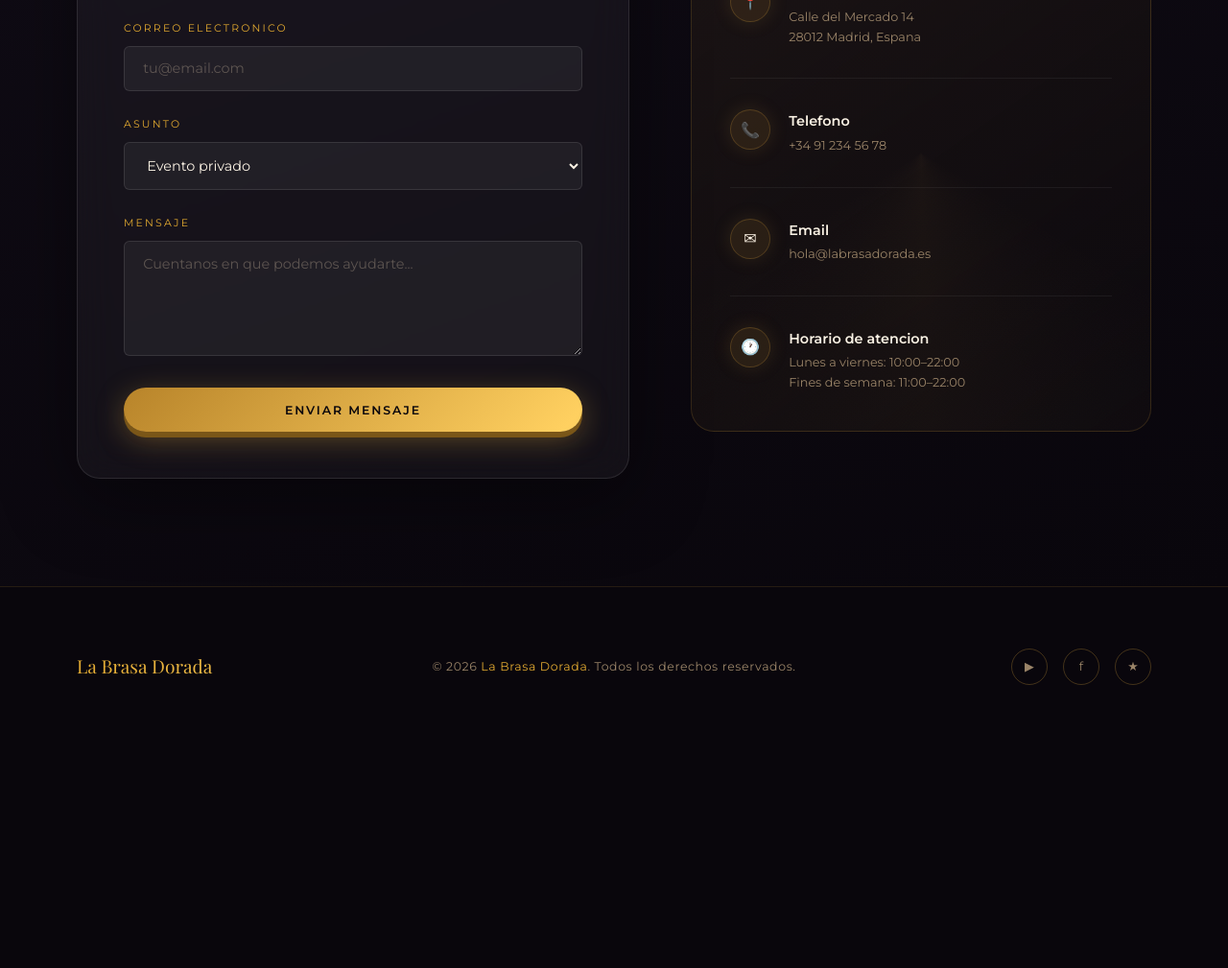
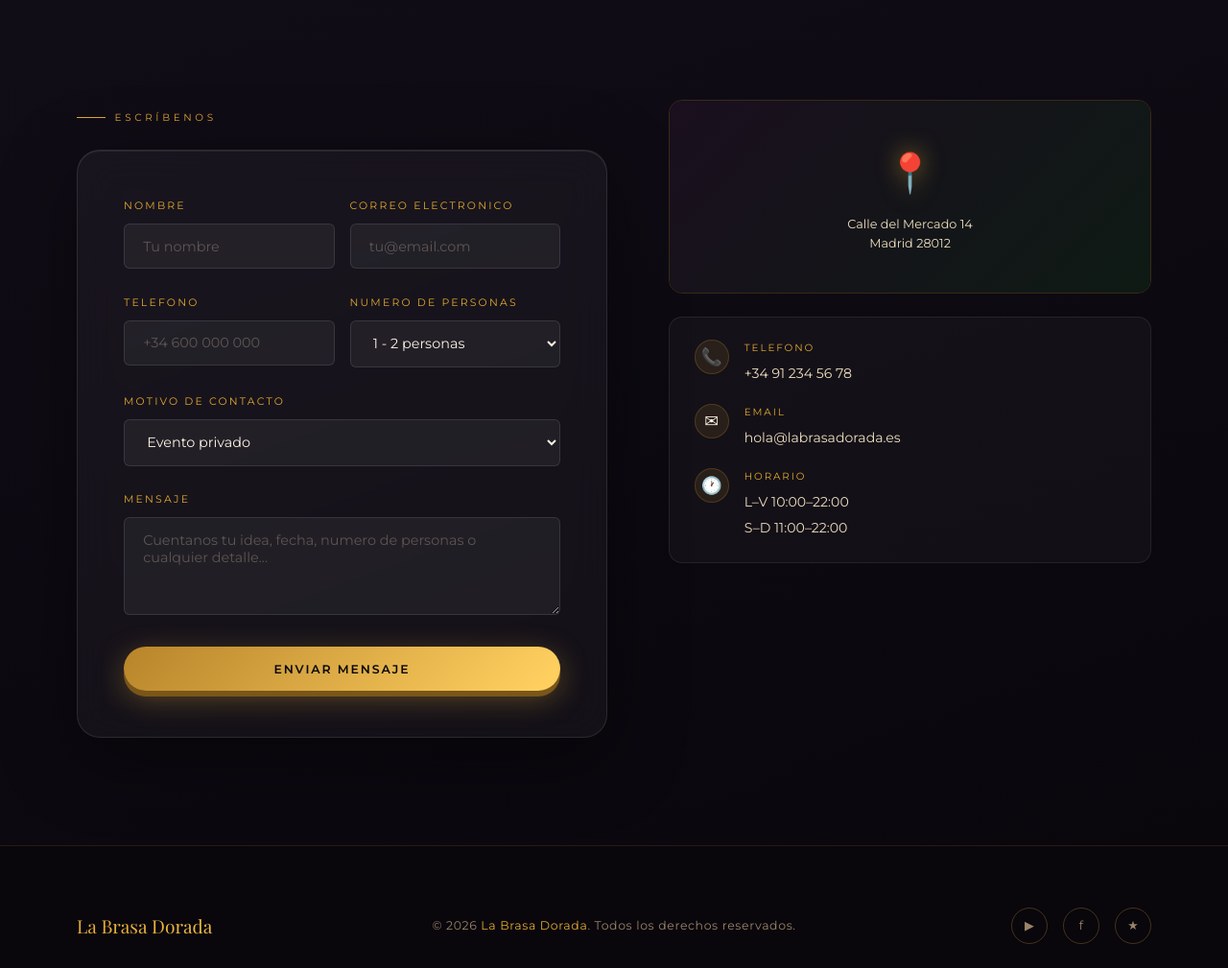
Before and after one commit to unpixeluneuro/restaurante1, a Flask app: page /contacto in a window 1280 px wide. Shown: the part 459-1468 px from the top of the page at 96% size. Before the commit the page ends 1173 px from the top, so only its background shows below. Run offline with Flask 3, Linux system fonts and the light colour scheme; some web fonts are replaced.

Commit message:
Add files via upload

```diff
--- a/templates/contacto.html
+++ b/templates/contacto.html
@@ -3,20 +3,31 @@
 
 {% block content %}
 
-<section id="contacto" style="padding-top: 8rem;">
-  <p class="section-tag reveal">Hablemos</p>
-  <h2 class="section-title reveal">Ponte en <em>contacto</em></h2>
-  <p class="section-lead reveal" style="margin-bottom:3rem;">
-    Eventos privados, menus especiales, prensa o colaboraciones.
-  </p>
+<!-- ═══ HERO CONTACTO ═══ -->
+<div class="contacto-hero">
+  <div class="contacto-hero-bg"></div>
+  <div class="contacto-hero-content">
+    <p class="section-tag reveal">Estamos aqui para ti</p>
+    <h1 class="contacto-hero-title reveal">Hablemos de algo<br><em>especial</em></h1>
+    <p class="contacto-hero-sub reveal">Eventos privados, menus a medida, prensa o colaboraciones.<br>Respondemos en menos de 24 horas.</p>
+  </div>
+</div>
+
+<!-- ═══ CONTENIDO ═══ -->
+<section id="contacto">
 
   {% if mensaje %}
   <div class="flash reveal">{{ mensaje }}</div>
   {% endif %}
 
-  <div class="reserva-grid">
+  <div class="contacto-grid">
 
-    <form method="POST" action="{{ url_for('contacto') }}" class="glass-form reveal">
+    <!-- Formulario -->
+    <div class="reveal">
+      <p class="section-tag" style="margin-bottom:1.5rem;">Escríbenos</p>
+      <form method="POST" action="{{ url_for('contacto') }}" class="glass-form">
+
+        <div class="form-row">
           <div class="form-group">
             <label for="nombre">Nombre</label>
             <input type="text" id="nombre" name="nombre" placeholder="Tu nombre" required>
@@ -25,60 +36,87 @@
             <label for="email">Correo electronico</label>
             <input type="email" id="email" name="email" placeholder="tu@email.com" required>
           </div>
+        </div>
+
+        <div class="form-row">
           <div class="form-group">
-        <label for="asunto">Asunto</label>
+            <label for="telefono">Telefono</label>
+            <input type="tel" id="telefono" name="telefono" placeholder="+34 600 000 000">
+          </div>
+          <div class="form-group">
+            <label for="personas">Numero de personas</label>
+            <select id="personas" name="personas">
+              <option value="1-2">1 - 2 personas</option>
+              <option value="3-5">3 - 5 personas</option>
+              <option value="6-10">6 - 10 personas</option>
+              <option value="11-20">11 - 20 personas</option>
+              <option value="20+">Mas de 20</option>
+            </select>
+          </div>
+        </div>
+
+        <div class="form-group">
+          <label for="asunto">Motivo de contacto</label>
           <select id="asunto" name="asunto">
             <option value="evento">Evento privado</option>
-          <option value="menu">Consulta sobre menu</option>
+            <option value="menu">Menu especial</option>
             <option value="prensa">Prensa / medios</option>
             <option value="colaboracion">Colaboracion</option>
             <option value="otro">Otro</option>
           </select>
         </div>
+
         <div class="form-group">
           <label for="mensaje">Mensaje</label>
-        <textarea id="mensaje" name="mensaje" rows="5"
-          placeholder="Cuentanos en que podemos ayudarte..." required></textarea>
+          <textarea id="mensaje" name="mensaje" rows="4"
+            placeholder="Cuentanos tu idea, fecha, numero de personas o cualquier detalle..." required></textarea>
         </div>
+
         <button type="submit" class="btn btn-primary" style="width:100%;justify-content:center;">
           Enviar mensaje
         </button>
+
       </form>
+    </div>
 
-    <div class="info-panel reveal">
-      <div class="info-panel-content">
-        <h3>Encuentranos</h3>
-        <div class="info-item">
-          <div class="info-icon">&#128205;</div>
-          <div class="info-text">
-            <strong>Direccion</strong>
-            <small>Calle del Mercado 14</small>
-            <small>28012 Madrid, Espana</small>
+    <!-- Panel derecho -->
+    <div class="contacto-aside reveal">
+
+      <!-- Mapa placeholder -->
+      <div class="mapa-card">
+        <div class="mapa-placeholder">
+          <div class="mapa-pin">&#128205;</div>
+          <div class="mapa-label">Calle del Mercado 14<br>Madrid 28012</div>
         </div>
       </div>
-        <div class="info-item">
-          <div class="info-icon">&#128222;</div>
-          <div class="info-text">
-            <strong>Telefono</strong>
-            <small>+34 91 234 56 78</small>
+
+      <!-- Datos -->
+      <div class="contacto-datos">
+        <div class="contacto-dato">
+          <div class="contacto-dato-icon">&#128222;</div>
+          <div>
+            <div class="contacto-dato-titulo">Telefono</div>
+            <a href="tel:+34912345678" class="contacto-dato-valor">+34 91 234 56 78</a>
           </div>
         </div>
-        <div class="info-item">
-          <div class="info-icon">&#9993;</div>
-          <div class="info-text">
-            <strong>Email</strong>
-            <small>hola@labrasadorada.es</small>
+        <div class="contacto-dato">
+          <div class="contacto-dato-icon">&#9993;</div>
+          <div>
+            <div class="contacto-dato-titulo">Email</div>
+            <a href="mailto:hola@labrasadorada.es" class="contacto-dato-valor">hola@labrasadorada.es</a>
           </div>
         </div>
-        <div class="info-item">
-          <div class="info-icon">&#128336;</div>
-          <div class="info-text">
-            <strong>Horario de atencion</strong>
-            <small>Lunes a viernes: 10:00&ndash;22:00</small>
-            <small>Fines de semana: 11:00&ndash;22:00</small>
+        <div class="contacto-dato">
+          <div class="contacto-dato-icon">&#128336;</div>
+          <div>
+            <div class="contacto-dato-titulo">Horario</div>
+            <span class="contacto-dato-valor">L&ndash;V 10:00&ndash;22:00</span><br>
+            <span class="contacto-dato-valor">S&ndash;D 11:00&ndash;22:00</span>
           </div>
         </div>
       </div>
+
+
     </div>
 
   </div>
```
Also changed, not shown: templates/menu.html (+50 -7 lines). Lines whose indentation alone changed are shown as unchanged.
